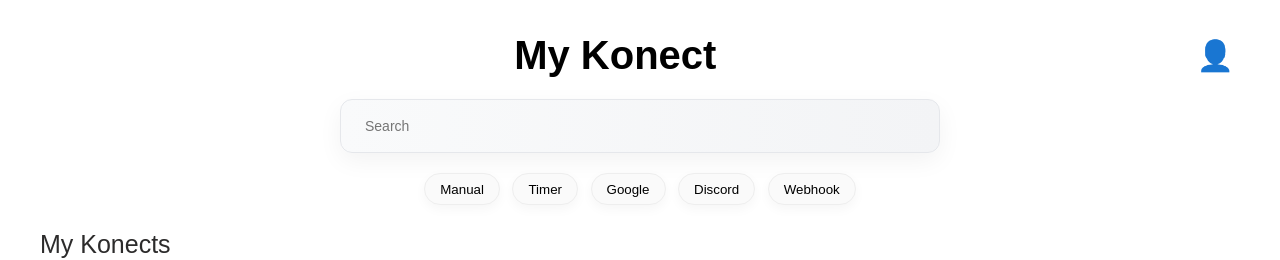
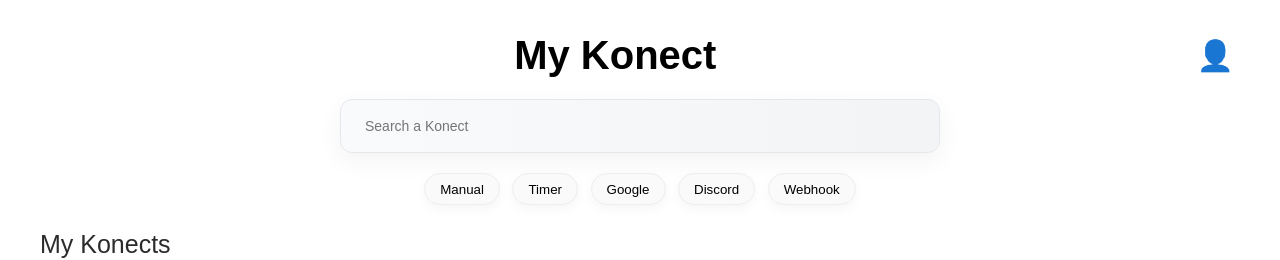
Before and after one commit to Anthoche/Area, a React (Vite) app in the folder frontend/web/: page /home in a window 1280 px wide. Shown: the top 260 px of the page. Built offline with nearby package versions, Linux system fonts and the light colour scheme; no server answers.

Commit message:
fix (searchbar): searchbar is now effective

```diff
--- a/frontend/web/src/components/Homepage/Homepage.jsx
+++ b/frontend/web/src/components/Homepage/Homepage.jsx
@@ -15,6 +15,7 @@ export default function Homepage() {
   const [payloadPreview, setPayloadPreview] = useState("{}");
   const [panelOpen, setPanelOpen] = useState(false);
   const [showCreate, setShowCreate] = useState(false);
+  const [searchTerm, setSearchTerm] = useState("");
   const [creating, setCreating] = useState(false);
   const [triggering, setTriggering] = useState(false);
   const [loading, setLoading] = useState(false);
@@ -268,8 +269,14 @@ export default function Homepage() {
               </button>
             </div>
           )}
-          <SearchBar />
-
+          <div className="filters-card">
+            <div className="filters-row">
+              <SearchBar
+                value={searchTerm}
+                onChange={setSearchTerm}
+                placeholder="Search a Konect"
+              />
+            </div>
             <div className="tags-row">
               {filters.map((f) => (
                 <FilterTag
@@ -279,6 +286,7 @@ export default function Homepage() {
                   onClick={() => toggleFilter(f.value)}
                 />
               ))}
+            </div>
           </div>
           <h2 className="section-header">My Konects</h2>
           <div className="services-grid">
@@ -293,7 +301,14 @@ export default function Homepage() {
                 setSelectedWorkflow(null);
               }}
             />
-            {workflows.filter(matchesFilters).map((wf, idx) => (
+            {workflows
+              .filter(matchesFilters)
+              .filter((wf) =>
+                (wf.name || "")
+                  .toLowerCase()
+                  .includes(searchTerm.trim().toLowerCase())
+              )
+              .map((wf, idx) => (
                 <ServiceCard
                   key={wf.id}
                   title={wf.name}
--- a/frontend/web/src/components/Homepage/SearchBar.jsx
+++ b/frontend/web/src/components/Homepage/SearchBar.jsx
@@ -1,10 +1,15 @@
 import React from "react";
 import "./searchbar.css";
 
-export default function SearchBar() {
+export default function SearchBar({ value, onChange, placeholder = "Search" }) {
   return (
     <div className="searchbar-wrapper">
-      <input className="search-input" placeholder="Search" />
+      <input
+        className="search-input"
+        placeholder={placeholder}
+        value={value}
+        onChange={(e) => onChange?.(e.target.value)}
+      />
     </div>
   );
 }
```
Lines whose indentation alone changed are shown as unchanged.
